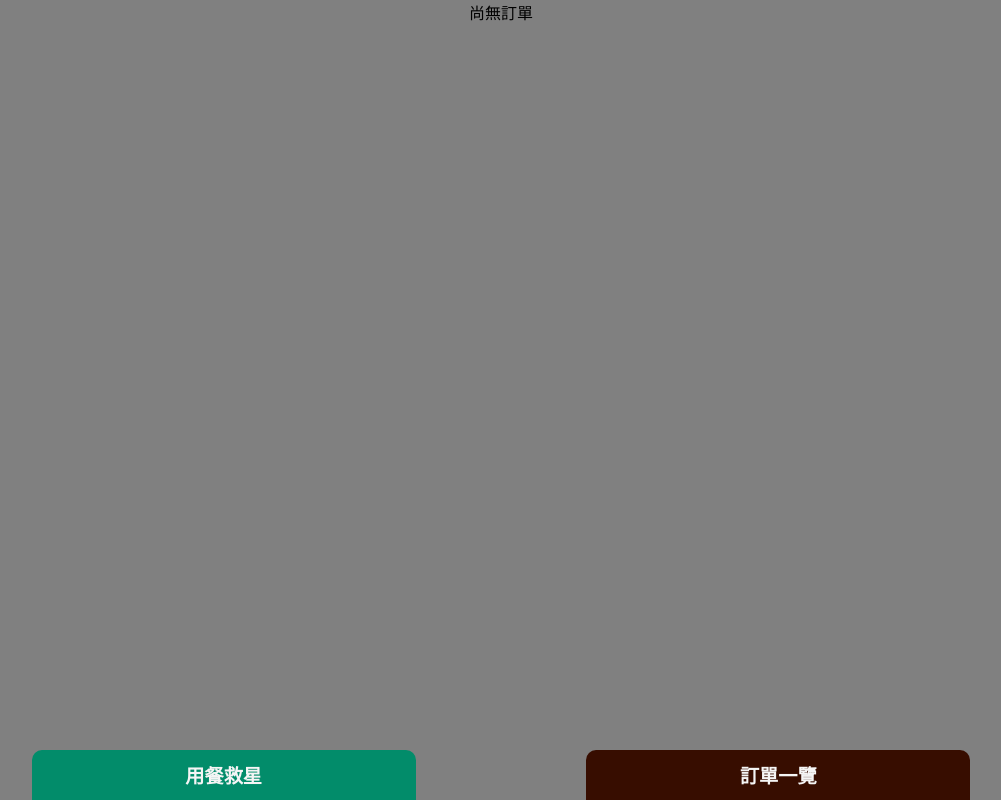
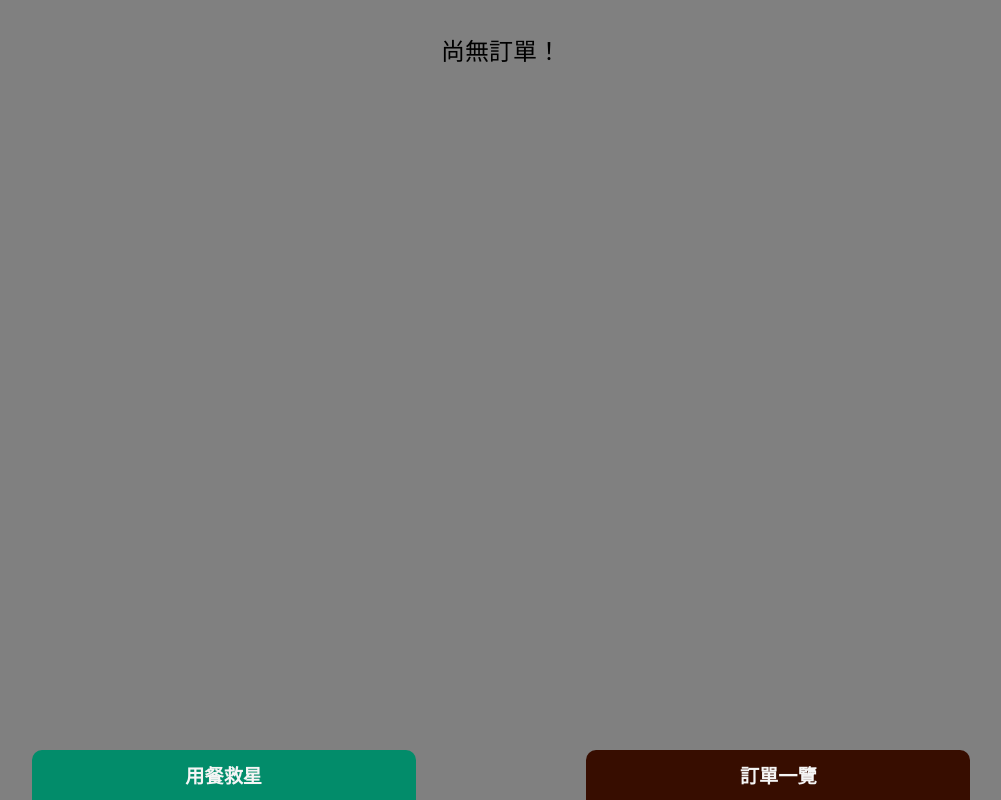
Before and after one commit to Melon-Lo/Mealtime-Saver-React, a React (Create React App) app: page /order in a window 1280 px wide. Shown: the whole page, without its empty margins (139-1140 px from the left). Built offline with nearby package versions, Linux system fonts and the light colour scheme.

Commit message:
feat/ optimize code

```diff
--- a/src/components/Navbar.jsx
+++ b/src/components/Navbar.jsx
@@ -1,8 +1,10 @@
 import { useNavigate } from "react-router-dom"
+import { textData } from "../data/textData"
 
 export default function Navbar() {
   const navigate = useNavigate()
   const currentPath = window.location.pathname
+  const { appName, orderList } = textData.navbar
 
   return (
     <section id="navbar">
@@ -10,13 +12,13 @@ export default function Navbar() {
         onClick={() => navigate('/')}
         className={currentPath === '/Mealtime-Saver-React' ? 'page mainPage active' : 'page mainPage'}
       >
-        用餐救星
+        {appName}
       </div>
       <div
         onClick={() => navigate('/order')}
         className={currentPath === '/Mealtime-Saver-React/order' ? 'page orderPage active' : 'page orderPage'}
       >
-        訂單一覽
+        {orderList}
       </div>
     </section>
   )
--- a/src/components/OrderItemWrapper.jsx
+++ b/src/components/OrderItemWrapper.jsx
@@ -8,8 +8,13 @@ import { FunctionsContext } from "../contexts/FunctionsContext"
 // import component
 import Item from "./Item"
 
+// import data
+import { textData } from "../data/textData"
+
 export default function OrderItemWrapper() {
   const { currentOrders, getOrdersAsync } = useContext(FunctionsContext)
+  const { itemTitle, priceTitle, quantityTitle, subTotalTitle } = textData.orderPage.headings
+  const { totalTitle, noOrdersYet } = textData.orderPage
 
   useEffect(() => {
     getOrdersAsync()
@@ -32,22 +37,30 @@ export default function OrderItemWrapper() {
       <section className="orderItemWrapper" key={nanoid()}>
         <h3>{order.title}</h3>
         <div className="orderHeadings">
-          <h5>項目</h5>
-          <h5>價格</h5>
-          <h5>數量</h5>
-          <h5>小計</h5>
+          <h5>{itemTitle}</h5>
+          <h5>{priceTitle}</h5>
+          <h5>{quantityTitle}</h5>
+          <h5>{subTotalTitle}</h5>
         </div>
         <div className="orderCollection">
           {orderItemsData}
         </div>
-        <h3>總計：${order.total}</h3>
+        <h3>{totalTitle}：${order.total}</h3>
       </section>
     )
   })
 
+  function NoOrdersYet() {
+    return (
+      <div className="noOrdersYet">
+        {noOrdersYet}
+      </div>
+    )
+  }
+
   return (
     <>
-      {ordersData.length === 0 ? '尚無訂單' : ordersData }
+      {ordersData.length === 0 ? <NoOrdersYet /> : ordersData }
     </>
   )
 }
--- a/src/components/common/style.scss
+++ b/src/components/common/style.scss
@@ -575,3 +575,8 @@
     }
   }
 }
+
+.noOrdersYet {
+  margin: 2rem;
+  font-size: 1.5rem;
+}
--- a/src/data/dummyData.js
+++ b/src/data/dummyData.js
@@ -5,12 +5,6 @@ export default {
       name: "牛排",
       price: 100,
       quantity: 1,
-    },
-    {
-      id: 2,
-      name: "雞排",
-      price: 120,
-      quantity: 2,
     },
   ],
   orders: [
--- a/src/data/textData.js
+++ b/src/data/textData.js
@@ -35,5 +35,19 @@ export const textData = {
     deleteModeText: '【刪除模式】點擊右側的 X 刪除該項目',
   },
   totalText: '總計',
-  appConfirmButton: '確認'
+  appConfirmButton: '確認',
+  orderPage: {
+    headings: {
+      itemTitle: '項目',
+      priceTitle: '價格',
+      quantityTitle: '數量',
+      subtotalTitle: '小計',
+    },
+    totalTitle: '總計',
+    noOrdersYet: '尚無訂單！',
+  },
+  navbar: {
+    appName: '用餐救星',
+    orderList: '訂單一覽',
+  }
 }
```
